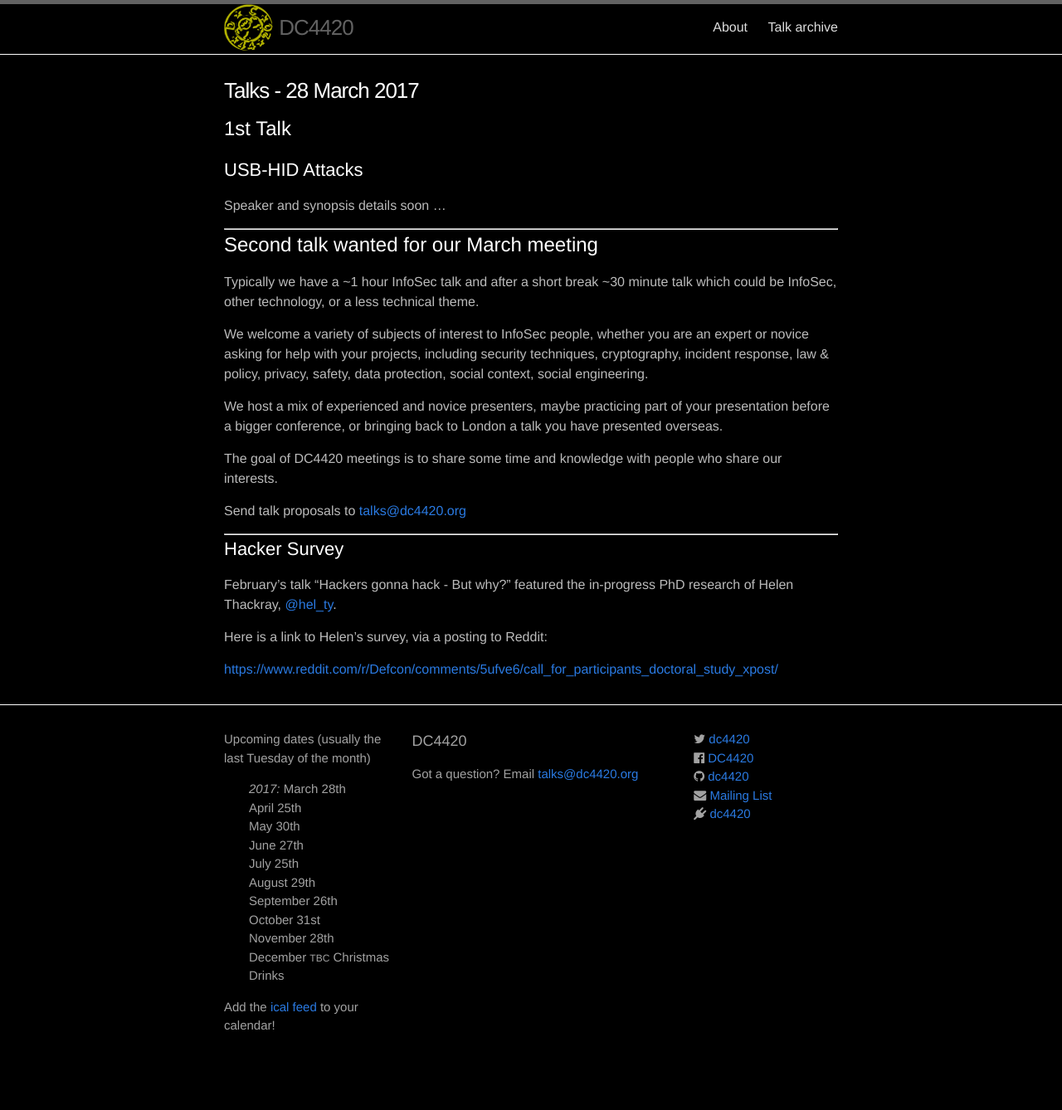
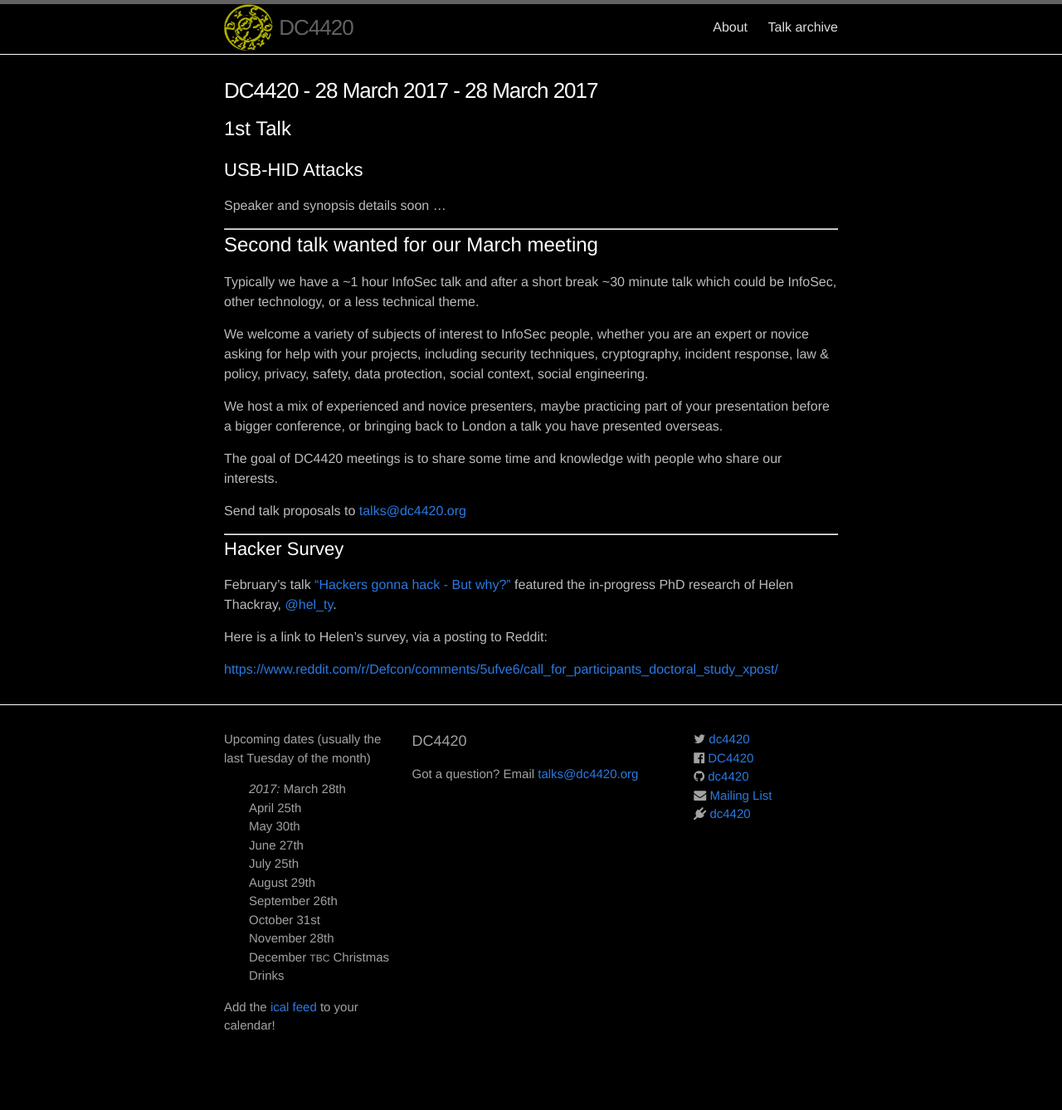
Before and after one commit to dc4420/website, a Jekyll site: the page built from _posts/2017-03-28-talks.markdown, in a window 1280 px wide. Shown: the whole page at 83% size. Built offline with Jekyll 4.4.1, drawn with Linux system fonts in a browser that asks for light colours; nearby versions of some CDN libraries.

Commit message:
try adding a post_url link

```diff
--- a/_posts/2017-03-28-talks.markdown
+++ b/_posts/2017-03-28-talks.markdown
@@ -1,7 +1,7 @@
 ---
 layout: post
-title:
-pubdate: 2017-3-02 16:00:00
+title: DC4420 - 28 March 2017
+pubdate: 2017-3-02 17:00:00
 categories: talk
 ---
 
@@ -29,7 +29,7 @@ Send talk proposals to <a href="mailto:{{ site.email }}">{{ site.email }}</a>
 
 ## Hacker Survey
 
-February's talk "Hackers gonna hack - But why?" featured the in-progress PhD research of Helen Thackray, [@hel_ty](https://twitter.com/hel_ty).
+February's talk ["Hackers gonna hack - But why?"]({% post_url 2017-02-28-talks %}) featured the in-progress PhD research of Helen Thackray, [@hel_ty](https://twitter.com/hel_ty).
 
 Here is a link to Helen's survey, via a posting to Reddit:
 
```
